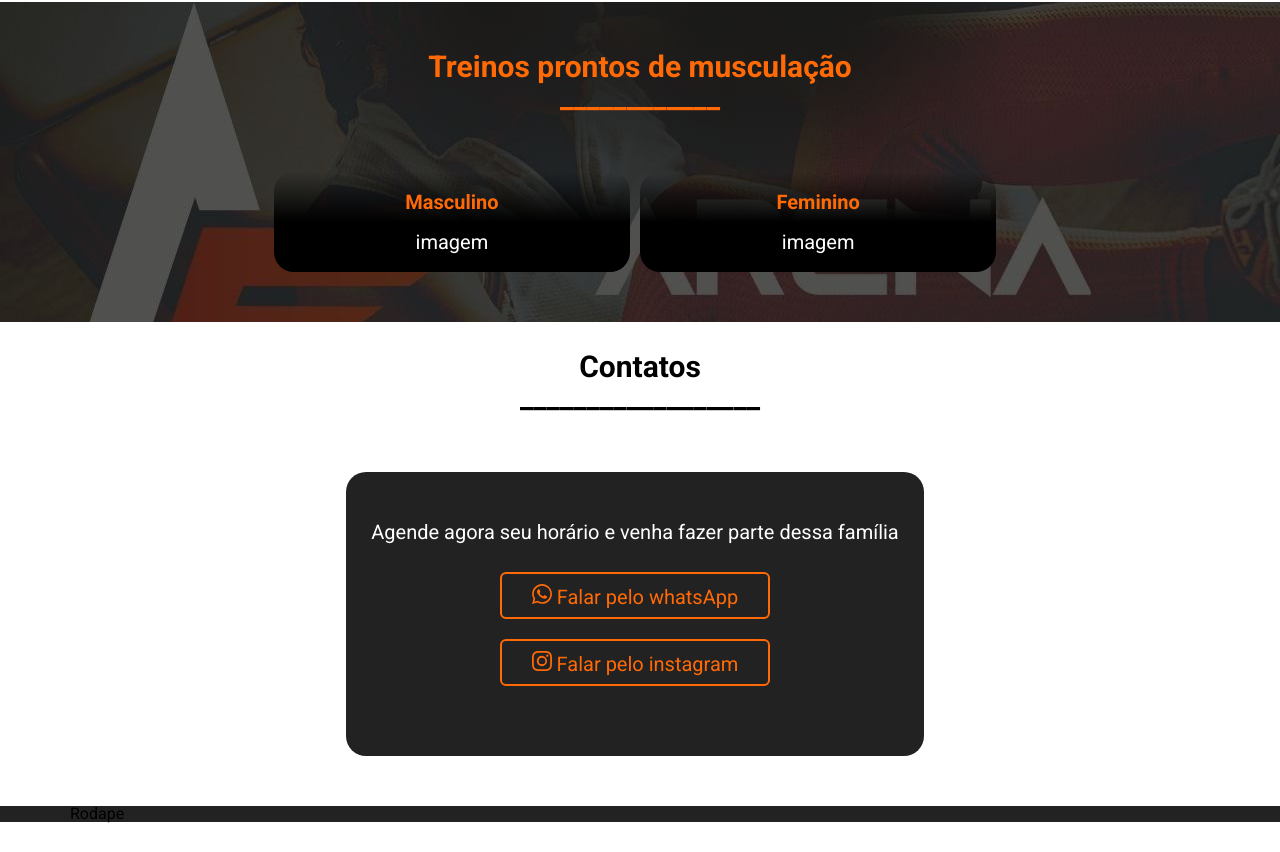
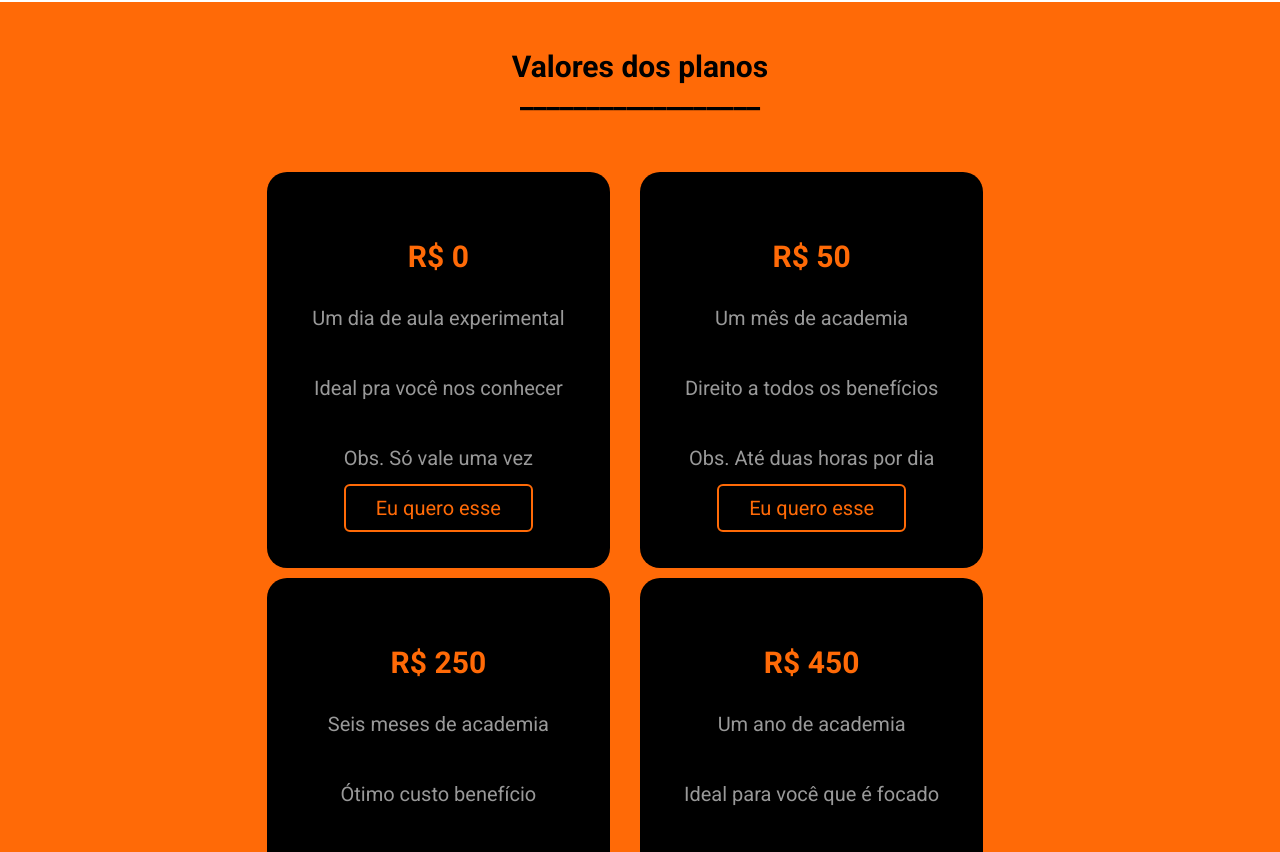
Before and after one commit to RickFerreira/arena-fitness, a React (Create React App) app: page / in a window 1280 px wide. Shown: the part 3608-4460 px from the top of the page. Before the commit the page ends 4431 px from the top, so only its background shows below. Built offline with nearby package versions, Linux system fonts and the light colour scheme.

Commit message:
Css e conteudo dos planos OK

```diff
--- a/src/pages/Planos/Planos.module.scss
+++ b/src/pages/Planos/Planos.module.scss
@@ -1,5 +1,76 @@
 .AppStyle {
-    background-color:aquamarine;
-    color: red;
-    font-size: 30px;
+    $cinza: #222222;
+    $laranja: #ff6a07;
+
+    background: $laranja;
+
+    padding-inline: 7vw;
+    padding-top: 50px;
+
+    h1{
+        color: black;
+        font-weight: bold;
+        font-size: 30px;
+        text-align: center;
+
+    }
+
+    ul{
+        padding-top: 50px;
+        justify-content: center;
+        display: flex;
+        flex-wrap: wrap;
+        padding-bottom: 50px;
+
+        li{
+            background: black;
+            margin: 10px 30px 0 0;
+            width: calc(33% - 70px);
+            text-align: center;
+            border-radius: 6px;
+            padding: 50px 25px;
+
+            border-radius: 20px;
+
+            div{
+                font-size: 70px;
+                color: $laranja;
+                margin-bottom: 10px;
+            }
+
+            img{
+                width: 100%;
+                border-radius: 20px;
+            }
+
+            h2{
+                padding-top: 20px;
+                color: $laranja;
+                font-weight: bold;
+                font-size: 30px;
+                text-align: center;
+            }
+            p{
+                padding-top: 20px;
+                padding-bottom: 30px;
+                color: white;
+                font-size: 20px;
+                opacity: 0.6;
+            }
+            a{
+                color: $laranja;
+                font-size: 20px;
+                padding: 10px 30px;
+                text-decoration: none;
+                border-radius: 6px;
+                border: 2px solid $laranja;
+                transition: all 0.3s ease;
+            }
+            a:hover{
+                background: $laranja;
+                color: white;
+            }
+        }
+
+    }
 }
--- a/src/pages/Planos/index.tsx
+++ b/src/pages/Planos/index.tsx
@@ -3,6 +3,43 @@ import styles from "./Planos.module.scss"
 export const Planos = () => {
   return (
     <section id="Planos" className={styles.AppStyle}>
+      <h1>Valores dos planos</h1>
+      <h1>__________________</h1>
+      <ul>
+        <li>
+          <h2>R$ 0</h2>
+          <h3>Aula experimental</h3>
+          <p>Um dia de aula experimental</p>
+          <p>Ideal pra você nos conhecer</p>
+          <p>Obs. Só vale uma vez</p>
+          <a href="#">Eu quero esse</a>
+        </li>
+        <li>
+          <h2>R$ 50</h2>
+          <h3>Plano mensal</h3>
+          <p>Um mês de academia</p>
+          <p>Direito a todos os benefícios</p>
+          <p>Obs. Até duas horas por dia</p>
+          <a href="#">Eu quero esse</a>
+        </li>
+        <li>
+          <h2>R$ 250</h2>
+          <h3>Plano semestral</h3>
+          <p>Seis meses de academia</p>
+          <p>Ótimo custo benefício</p>
+          <p>Obs. Até duas horas por dia</p>
+          <a href="#">Eu quero esse</a>
+        </li>
+        <li>
+          <h2>R$ 450</h2>
+          <h3>Plano anual</h3>
+          <p>Um ano de academia</p>
+          <p>Ideal para você que é focado</p>
+          <p>Obs. Até duas horas por dia</p>
+          <a href="#">Eu quero esse</a>
+        </li>
+
+      </ul>
 
     </section>
   );
```
